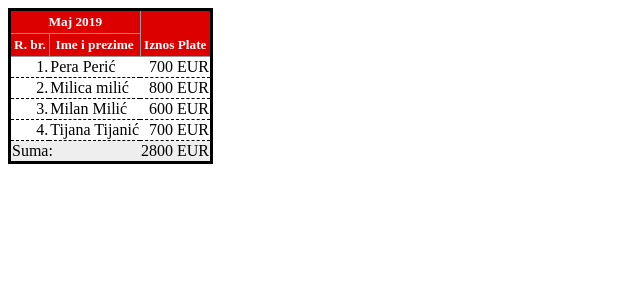
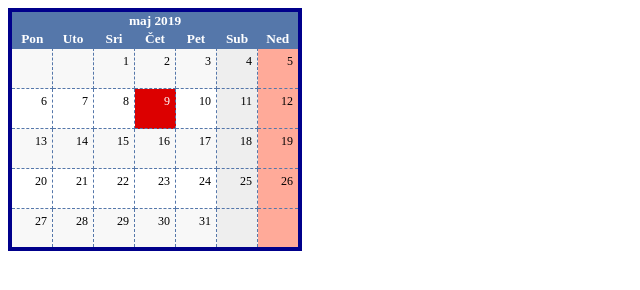
Before and after one commit to Ado2211/JavaScript, a plain HTML site: page Projekat-8/index.html in a window 1280 px wide. Shown: the whole page, without its empty margins (0-640 px from the left). Drawn offline with Linux system fonts and the light colour scheme.

Commit message:
JS_49-calendar

```diff
--- a/Projekat-8/index.html
+++ b/Projekat-8/index.html
@@ -1,75 +1,103 @@
+<html>
+
 <head>
     <title>Proba</title>
     <meta charset="utf-8">
     <style>
-        #zaposleni {
-            border: 3px solid black;
+        #kalendar {
+            border: 4px solid darkblue;
             border-collapse: collapse;
         }
 
-        #zaposleni th {
-            border: 1px solid #999;
-            padding: 3px;
+        #kalendar thead tr th {
             font-size: 10pt;
-            background-color: dc0000;
-            color: white;
+            background-color: #57A;
+            color: #fff
         }
 
-        #zaposleni tbody tr td {
-            border-bottom: 1px dashed black;
+        #kalendar tbody tr td {
+            border: 1px dashed #57A;
+            padding: 5px;
+            width: 30px;
+            height: 40px;
+            font-size: 9pt;
+            text-align: right;
+            vertical-align: top;
         }
 
-        #zaposleni tfoot tr {
+        #kalendar tbody tr:nth-child(odd) td {
+            background-color: #f8f8f8;
+        }
+
+        #kalendar tbody tr td:last-child {
+            background-color: #fa9;
+        }
+
+        #kalendar tbody tr td:nth-child(6) {
             background-color: #eee;
         }
 
-        #zaposleni tbody tr td:nth-child(1),
-        #zaposleni tbody tr td:nth-child(3),
-        #zaposleni tfoot tr td:nth-child(3) {
-            text-align: right;
-        }
-
-        #plata-zaglavlje {
-            vertical-align: bottom ;
-        }
-
-        #suma-labela {
-            vertical-align: top;
+        .current-day {
+            background-color: #dc0000;
+            color: #fff
         }
     </style>
 </head>
 
 <body>
-    <table id="zaposleni">
+    <table id="kalendar">
         <thead>
             <tr>
-                <th colspan="2">Maj 2019
-                <th rowspan="2" id="plata-zaglavlje">Iznos Plate
+                <th colspan="7">maj 2019
             <tr>
-                <th>R. br.
-                <th>Ime i prezime
-
+                <th>Pon
+                <th>Uto
+                <th>Sri
+                <th>Čet
+                <th>Pet
+                <th>Sub
+                <th>Ned
         <tbody>
             <tr>
-                <td>1.
-                <td>Pera Perić
-                <td>700 EUR
+                <td>
+                <td>
+                <td>1
+                <td>2
+                <td>3
+                <td>4
+                <td>5
             <tr>
-                <td>2.
-                <td>Milica milić
-                <td>800 EUR
+                <td>6
+                <td>7
+                <td>8
+                <td class="current-day">9
+                <td>10
+                <td>11
+                <td>12
             <tr>
-                <td>3.
-                <td>Milan Milić
-                <td>600 EUR
+                <td>13
+                <td>14
+                <td>15
+                <td>16
+                <td>17
+                <td>18
+                <td>19
             <tr>
-                <td>4.
-                <td>Tijana Tijanić
-                <td>700 EUR
-        <tfoot>
+                <td>20
+                <td>21
+                <td>22
+                <td>23
+                <td>24
+                <td>25
+                <td>26
             <tr>
-                <td colspan="2" id="suma-labela">Suma:
-                <td>2800 EUR
+                <td>27
+                <td>28
+                <td>29
+                <td>30
+                <td>31
+                <td>
+                <td>
     </table>
 
 </body>
```
Also changed, not shown: Projekat-9/index.html (added, +79 -0 lines).
